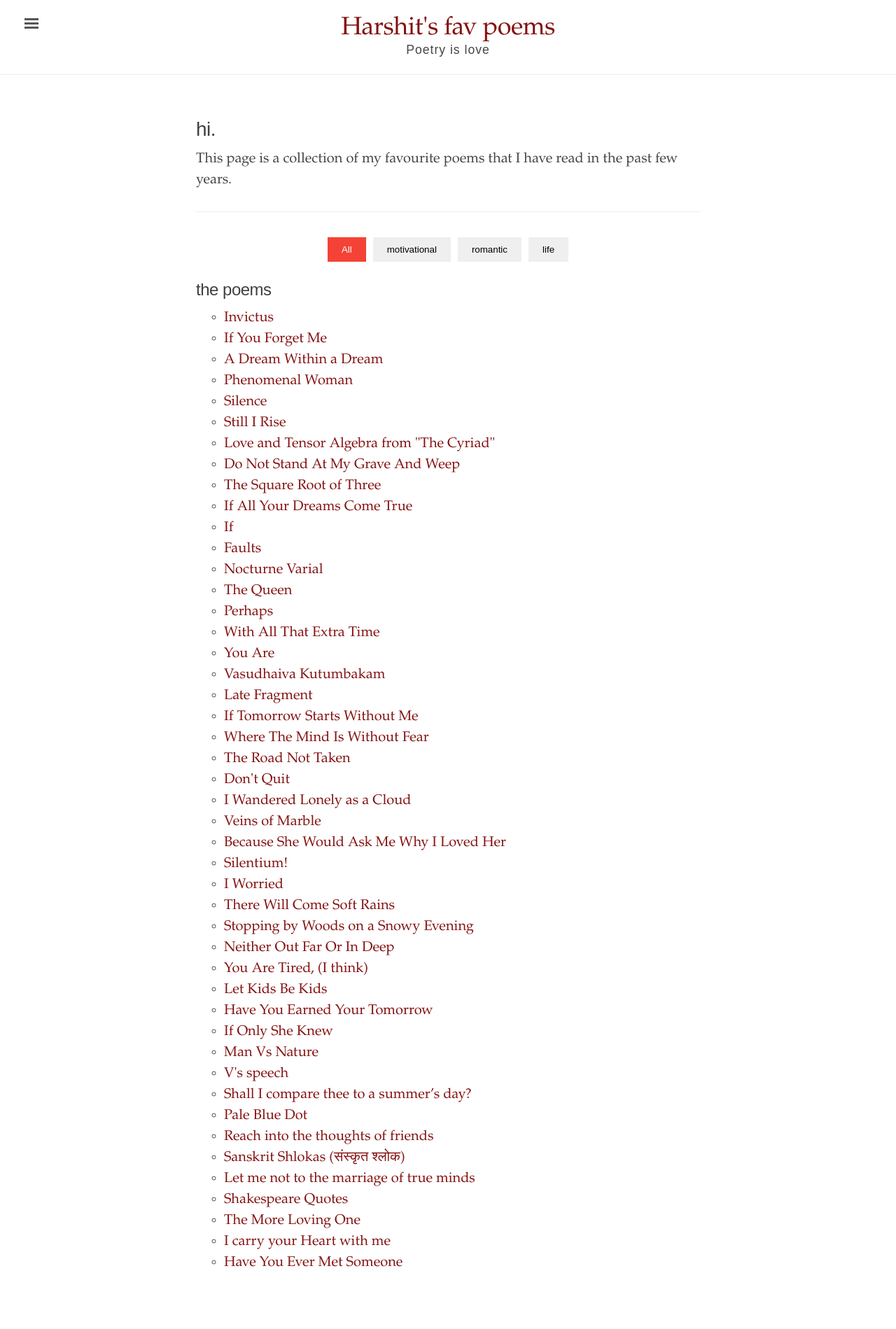
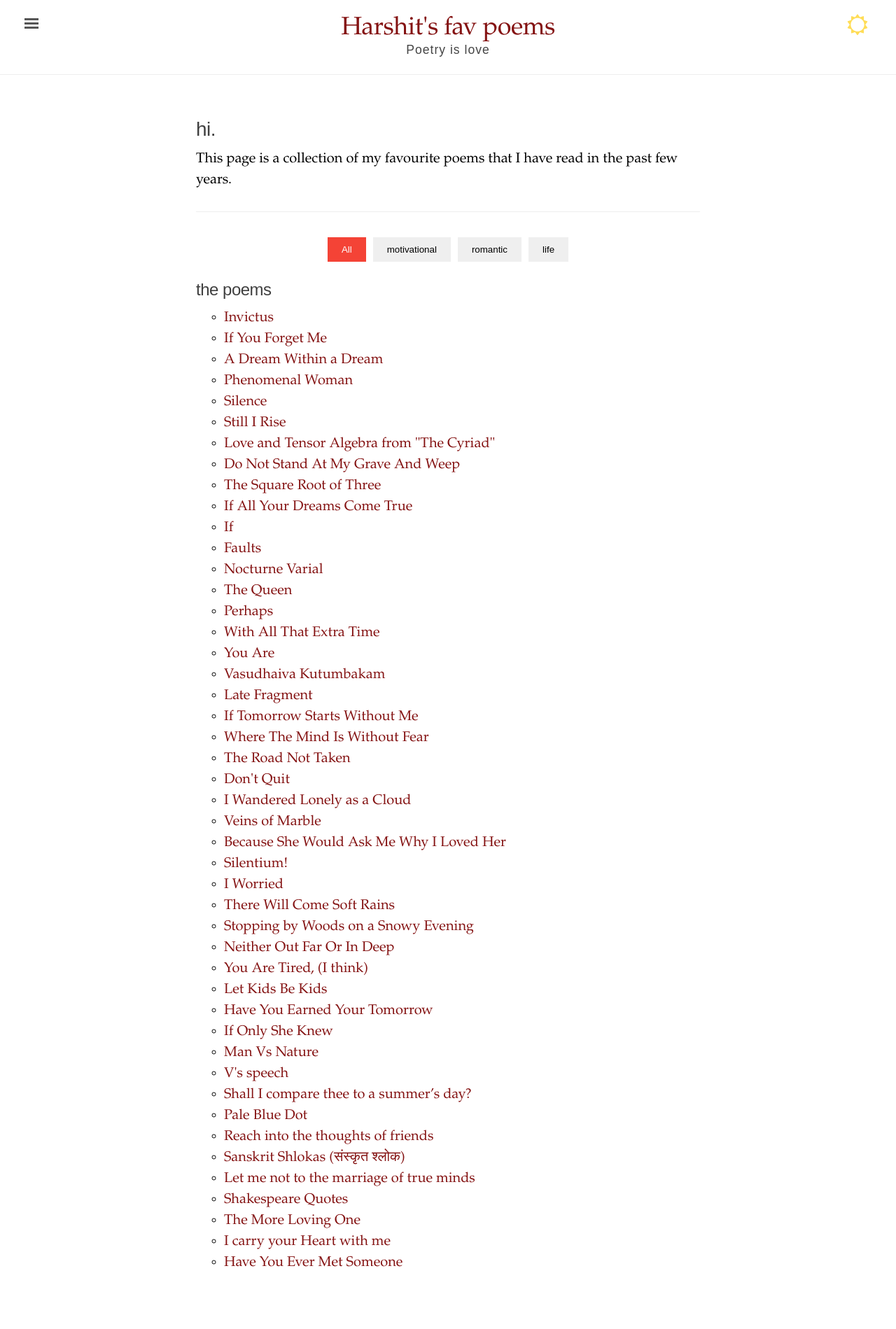
Before and after one commit to kHarshit/poems, a Jekyll site: the page built from index.html, in a window 1280 px wide. Shown: the whole page at 70% size. Built offline with Jekyll 4.4.1, drawn with Linux system fonts in a browser that asks for light colours.

Commit message:
Add dark theme

```diff
--- a/_includes/head.html
+++ b/_includes/head.html
@@ -47,6 +47,7 @@
   <!-- CSS link -->
   <link rel="stylesheet" href="{{ site.baseurl }}/assets/css/style.css" />
   <link rel="stylesheet" href="{{ site.baseurl }}/assets/css/filter_btn.css" />
+  <link rel="stylesheet" href="{{ site.baseurl }}/assets/css/dark_theme.css" />
 
   <!-- Icons -->
   <link rel="apple-touch-icon" sizes="57x57" href="/img/favicon_files/apple-icon-57x57.png">
@@ -66,6 +67,7 @@
   <meta name="msapplication-TileColor" content="#ffffff">
   <meta name="msapplication-TileImage" content="/img/favicon_files/ms-icon-144x144.png">
   <meta name="theme-color" content="#ffffff">
+  <link rel="stylesheet" href="https://cdnjs.cloudflare.com/ajax/libs/font-awesome/4.7.0/css/font-awesome.min.css">
 
   <!-- RSS -->
   <link rel="alternate" type="application/rss+xml" title="RSS" href="{{ directory_url }}/atom.xml" />
--- a/_layouts/default.html
+++ b/_layouts/default.html
@@ -19,6 +19,14 @@
     <div class="wrap">
       <header class="masthead">
         <div class="container">
+
+          <!-- Dark theme -->
+          <div class="theme-toggle" id="theme-toggle">
+            <i class="fa fa-sun-o toggle-icon" title="Switch theme"></i>
+            <i class="fa fa-moon-o toggle-icon" title="Switch theme" style="display:none;"></i>
+        </div>
+
+
           <h3 class="masthead-title">
             <a href="{{ site.baseurl }}/" title="Home">{{ site.title | newline_to_br }}</a>
             <br><small>{{ site.tagline }}</small>
@@ -85,5 +93,7 @@
      fjs.parentNode.insertBefore(js, fjs);
    }(document, 'script', 'facebook-jssdk'));
 </script>
+
+<script src="{{ site.baseurl }}/assets/js/dark_theme.js"></script>
   </body>
 </html>
--- /dev/null
+++ b/assets/css/dark_theme.css
@@ -0,0 +1,65 @@
+/* Default light theme */
+:root {
+    --background-color: #fff;
+    --text-color: #000;
+    --link-color: #00f;
+}
+
+/* Dark theme */
+.dark-theme {
+    --background-color: #282828;
+    --text-color: #ffffff;
+    --link-color: #bb86fc;
+}
+
+body {
+    background-color: var(--background-color);
+    color: var(--text-color);
+}
+
+a {
+    color: var(--link-color);
+}
+
+/* Theme Toggle Positioning */
+.theme-toggle {
+    position: fixed; /* Fixed position */
+    top: 20px; /* Distance from the top */
+    right: 40px; /* Distance from the right */
+    z-index: 100; /* Ensure it's above other elements */
+    /* Other styling properties */
+}
+
+/* FontAwesome Icons Styling */
+.fa {
+    font-size: 30px !important; /* Size of the icons */
+    transition: all 0.3s; /* Smooth transition for hover effects and theme switching */
+}
+
+/* Icons within the theme-toggle should be positioned normally, not absolute */
+.theme-toggle .fa {
+    position: relative;
+    top: 0;
+    transform: none;
+}
+
+/* Adjust the display of icons based on the theme */
+.dark-theme .fa-moon-o {
+    display: block;
+}
+
+.dark-theme .fa-sun-o {
+    display: none;
+}
+
+/* Default display for light theme */
+.fa-sun-o {
+    display: block;
+    color: #ffdd57;
+    background-color: #fff;
+}
+
+.fa-moon-o {
+    display: none;
+    color: #fff;
+}
--- /dev/null
+++ b/assets/js/dark_theme.js
@@ -0,0 +1,22 @@
+document.getElementById('theme-toggle').addEventListener('click', function() {
+    document.body.classList.toggle('dark-theme');
+    var sunIcon = document.querySelector('.fa-sun-o');
+    var moonIcon = document.querySelector('.fa-moon-o');
+    if (document.body.classList.contains('dark-theme')) {
+        sunIcon.style.display = 'none';
+        moonIcon.style.display = 'block';
+    } else {
+        sunIcon.style.display = 'block';
+        moonIcon.style.display = 'none';
+    }
+    localStorage.setItem('theme', document.body.classList.contains('dark-theme') ? 'dark' : 'light');
+});
+
+// Set the initial theme on page load
+window.onload = function() {
+    if (localStorage.getItem('theme') === 'dark') {
+        document.body.classList.add('dark-theme');
+        document.querySelector('.fa-sun-o').style.display = 'none';
+        document.querySelector('.fa-moon-o').style.display = 'block';
+    }
+};
```
